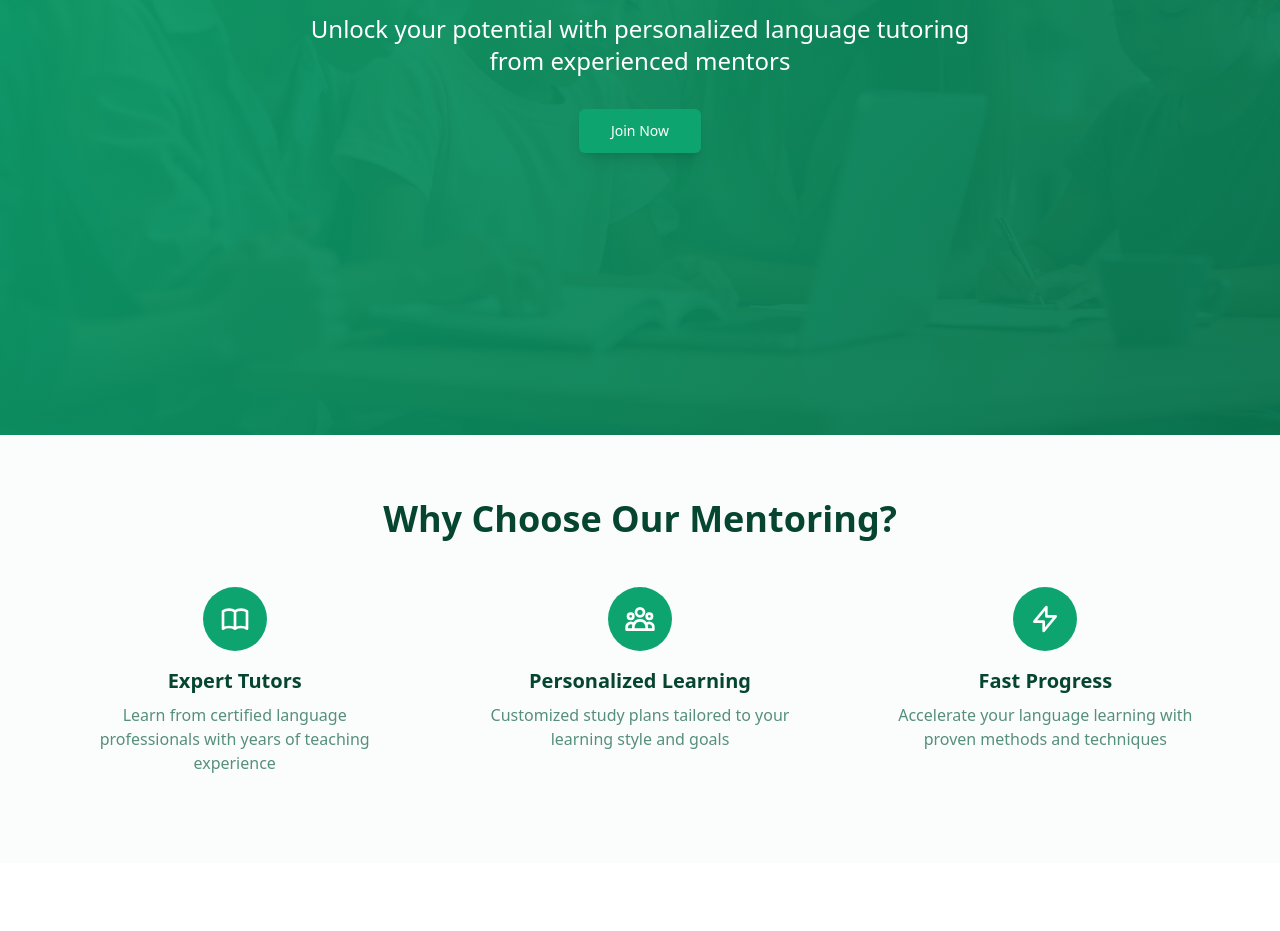
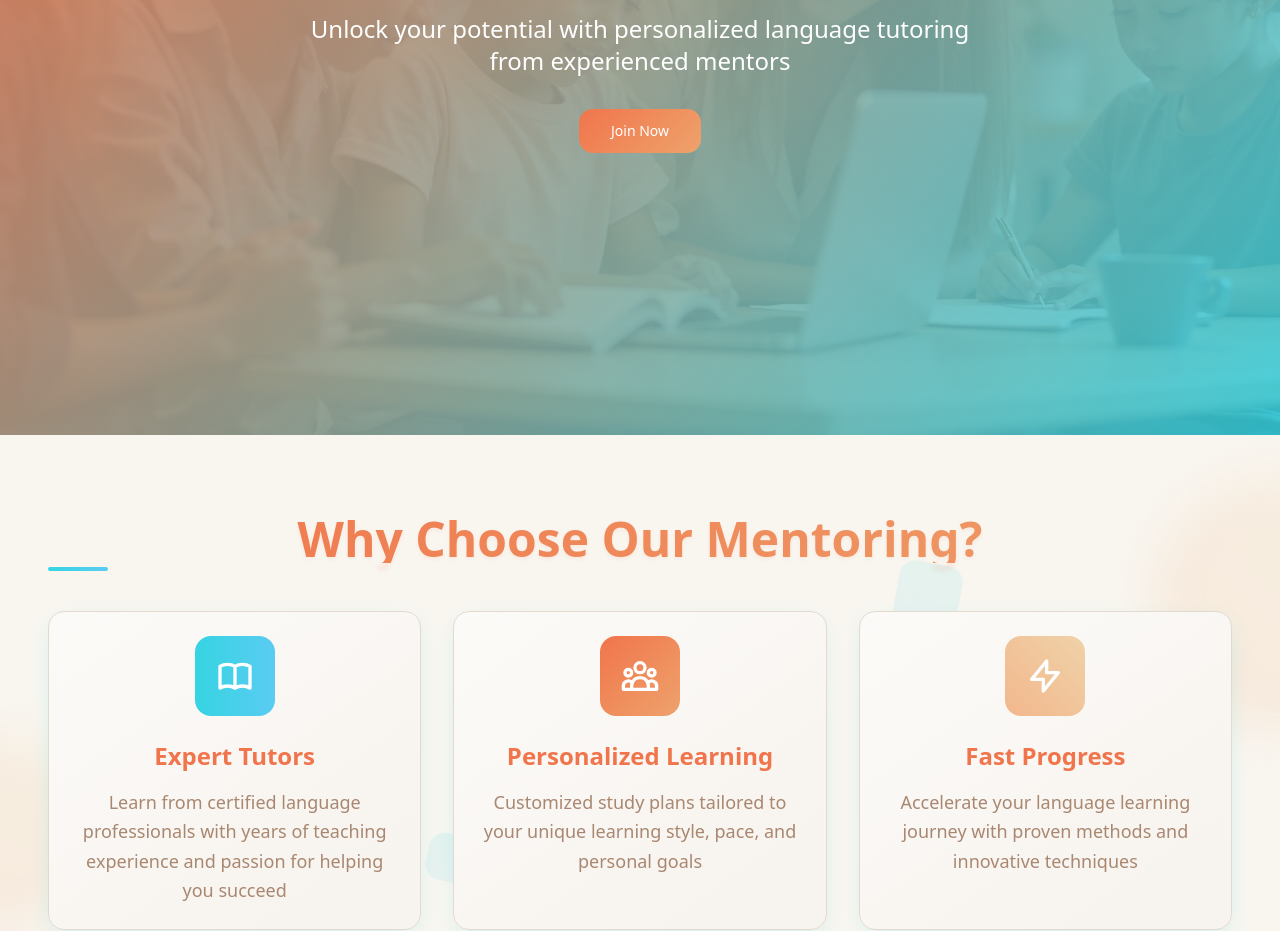
Before and after one commit to jumpmanjakes/word-weave-mentor, a React (Vite) app: page / in a window 1280 px wide. Shown: the part 430-1361 px from the top of the page. Before the commit the page ends 1293 px from the top, so only its background shows below. Built offline with nearby package versions, Linux system fonts and the light colour scheme; the HTML template or start-up script is replaced by a standard one.

Commit message:
Refactor for quirkier design

```diff
--- a/src/index.css
+++ b/src/index.css
@@ -8,43 +8,60 @@ All colors MUST be HSL.
 
 @layer base {
   :root {
-    --background: 0 0% 100%;
-    --foreground: 159 84% 15%;
+    /* 70% - Warm neutral base (cream/beige for friendliness) */
+    --background: 35 45% 96%;
+    --foreground: 25 15% 25%;
 
-    --card: 0 0% 100%;
-    --card-foreground: 159 84% 15%;
+    --card: 35 40% 98%;
+    --card-foreground: 25 15% 25%;
 
-    --popover: 0 0% 100%;
-    --popover-foreground: 159 84% 15%;
+    --popover: 35 40% 98%;
+    --popover-foreground: 25 15% 25%;
 
-    --primary: 159 84% 35%;
+    /* 20% - Secondary warm coral/orange for energy */
+    --primary: 15 85% 62%;
     --primary-foreground: 0 0% 100%;
 
-    --secondary: 159 30% 94%;
-    --secondary-foreground: 159 84% 15%;
+    --secondary: 25 65% 88%;
+    --secondary-foreground: 25 35% 25%;
 
-    --muted: 159 15% 96%;
-    --muted-foreground: 159 25% 45%;
+    --muted: 35 25% 92%;
+    --muted-foreground: 25 25% 55%;
 
-    --accent: 159 84% 25%;
+    /* 10% - Accent bright teal for pop */
+    --accent: 185 75% 55%;
     --accent-foreground: 0 0% 100%;
 
-    --destructive: 0 84.2% 60.2%;
-    --destructive-foreground: 210 40% 98%;
+    --destructive: 0 84% 60%;
+    --destructive-foreground: 0 0% 98%;
 
-    --border: 159 20% 90%;
-    --input: 159 20% 90%;
-    --ring: 159 84% 35%;
+    --border: 35 25% 85%;
+    --input: 35 25% 90%;
+    --ring: 185 75% 55%;
 
-    /* Custom design tokens */
-    --primary-light: 159 60% 85%;
-    --primary-dark: 159 84% 25%;
-    --gradient-primary: linear-gradient(135deg, hsl(159 84% 35%), hsl(159 84% 45%));
-    --gradient-hero: linear-gradient(135deg, hsl(159 84% 35% / 0.95), hsl(159 84% 25% / 0.95));
-    --shadow-elegant: 0 10px 30px -10px hsl(159 84% 35% / 0.3);
+    /* Custom artsy design tokens */
+    --primary-light: 15 70% 85%;
+    --primary-dark: 15 90% 45%;
+    --accent-light: 185 60% 80%;
+    --accent-dark: 185 85% 40%;
+
+    /* Playful gradients */
+    --gradient-primary: linear-gradient(135deg, hsl(15 85% 62%), hsl(25 80% 68%));
+    --gradient-hero: linear-gradient(135deg, hsl(15 85% 62% / 0.95), hsl(185 75% 55% / 0.85));
+    --gradient-card: linear-gradient(145deg, hsl(35 40% 98%), hsl(35 35% 95%));
+    --gradient-accent: linear-gradient(90deg, hsl(185 75% 55%), hsl(195 85% 65%));
+    --gradient-warm: linear-gradient(45deg, hsl(25 80% 75%), hsl(35 70% 80%));
+
+    /* Artsy shadows with color */
+    --shadow-elegant: 0 10px 30px -10px hsl(15 85% 62% / 0.25);
+    --shadow-accent: 0 8px 25px -8px hsl(185 75% 55% / 0.3);
+    --shadow-warm: 0 15px 35px -15px hsl(25 60% 70% / 0.4);
+    --shadow-playful: 0 20px 40px -20px hsl(15 70% 60% / 0.2), 0 5px 15px -5px hsl(185 60% 60% / 0.15);
+
     --transition-smooth: all 0.3s cubic-bezier(0.4, 0, 0.2, 1);
+    --transition-bouncy: all 0.4s cubic-bezier(0.68, -0.55, 0.265, 1.55);
 
-    --radius: 0.5rem;
+    --radius: 1rem;
 
     --sidebar-background: 0 0% 98%;
 
@@ -64,33 +81,34 @@ All colors MUST be HSL.
   }
 
   .dark {
-    --background: 222.2 84% 4.9%;
-    --foreground: 210 40% 98%;
+    /* Dark mode with warm undertones */
+    --background: 25 15% 8%;
+    --foreground: 35 40% 95%;
 
-    --card: 222.2 84% 4.9%;
-    --card-foreground: 210 40% 98%;
+    --card: 25 20% 12%;
+    --card-foreground: 35 40% 95%;
 
-    --popover: 222.2 84% 4.9%;
-    --popover-foreground: 210 40% 98%;
+    --popover: 25 20% 12%;
+    --popover-foreground: 35 40% 95%;
 
-    --primary: 210 40% 98%;
-    --primary-foreground: 222.2 47.4% 11.2%;
+    --primary: 15 80% 65%;
+    --primary-foreground: 25 15% 8%;
 
-    --secondary: 217.2 32.6% 17.5%;
-    --secondary-foreground: 210 40% 98%;
+    --secondary: 25 25% 18%;
+    --secondary-foreground: 35 40% 90%;
 
-    --muted: 217.2 32.6% 17.5%;
-    --muted-foreground: 215 20.2% 65.1%;
+    --muted: 25 20% 15%;
+    --muted-foreground: 35 20% 70%;
 
-    --accent: 217.2 32.6% 17.5%;
-    --accent-foreground: 210 40% 98%;
+    --accent: 185 70% 60%;
+    --accent-foreground: 25 15% 8%;
 
-    --destructive: 0 62.8% 30.6%;
-    --destructive-foreground: 210 40% 98%;
+    --destructive: 0 75% 55%;
+    --destructive-foreground: 35 40% 95%;
 
-    --border: 217.2 32.6% 17.5%;
-    --input: 217.2 32.6% 17.5%;
-    --ring: 212.7 26.8% 83.9%;
+    --border: 25 20% 20%;
+    --input: 25 20% 18%;
+    --ring: 185 70% 60%;
     --sidebar-background: 240 5.9% 10%;
     --sidebar-foreground: 240 4.8% 95.9%;
     --sidebar-primary: 224.3 76.3% 48%;
@@ -114,19 +132,96 @@ All colors MUST be HSL.
 
 @layer components {
   .hero-button {
-    @apply bg-primary hover:bg-accent text-primary-foreground px-8 py-4 rounded-lg font-semibold text-lg transition-all duration-300 shadow-lg hover:shadow-xl transform hover:-translate-y-1;
+    @apply px-8 py-4 rounded-2xl font-bold text-lg text-white relative overflow-hidden;
+    background: var(--gradient-primary);
+    box-shadow: var(--shadow-playful);
+    transition: var(--transition-bouncy);
+    transform: perspective(1000px) rotateX(0deg);
+  }
+
+  .hero-button:hover {
+    transform: perspective(1000px) rotateX(-8deg) translateY(-4px);
+    box-shadow: var(--shadow-warm);
+  }
+
+  .hero-button::before {
+    content: '';
+    position: absolute;
+    top: 0;
+    left: -100%;
+    width: 100%;
+    height: 100%;
+    background: linear-gradient(90deg, transparent, hsl(0 0% 100% / 0.2), transparent);
+    transition: var(--transition-smooth);
+  }
+
+  .hero-button:hover::before {
+    left: 100%;
   }
 
   .nav-link {
-    @apply text-foreground hover:text-primary transition-colors duration-200 font-medium;
+    @apply text-foreground hover:text-primary font-medium relative;
+    transition: var(--transition-smooth);
+  }
+
+  .nav-link::after {
+    content: '';
+    position: absolute;
+    bottom: -4px;
+    left: 0;
+    width: 0;
+    height: 3px;
+    background: var(--gradient-accent);
+    border-radius: 2px;
+    transition: var(--transition-bouncy);
+  }
+
+  .nav-link:hover::after {
+    width: 100%;
   }
 
   .tutor-card {
-    @apply bg-card border border-border rounded-xl p-6 shadow-lg hover:shadow-xl transition-all duration-300 transform hover:-translate-y-2;
+    @apply rounded-3xl p-8 relative overflow-hidden;
+    background: var(--gradient-card);
+    border: 2px solid hsl(var(--border));
+    box-shadow: var(--shadow-elegant);
+    transition: var(--transition-bouncy);
+  }
+
+  .tutor-card::before {
+    content: '';
+    position: absolute;
+    top: 0;
+    left: 0;
+    right: 0;
+    height: 4px;
+    background: var(--gradient-accent);
+    border-radius: 0 0 1rem 1rem;
+  }
+
+  .tutor-card:hover {
+    transform: translateY(-8px) rotate(1deg);
+    box-shadow: var(--shadow-playful);
   }
 
   .section-title {
-    @apply text-3xl md:text-4xl font-bold text-foreground mb-6;
+    @apply text-4xl md:text-5xl font-black text-foreground mb-8 relative;
+    background: var(--gradient-primary);
+    background-clip: text;
+    -webkit-background-clip: text;
+    -webkit-text-fill-color: transparent;
+    text-shadow: 0 2px 4px hsl(var(--primary) / 0.1);
+  }
+
+  .section-title::after {
+    content: '';
+    position: absolute;
+    bottom: -8px;
+    left: 0;
+    width: 60px;
+    height: 4px;
+    background: var(--gradient-accent);
+    border-radius: 2px;
   }
 
   .gradient-bg {
@@ -136,4 +231,58 @@ All colors MUST be HSL.
   .hero-overlay {
     background: var(--gradient-hero);
   }
+
+  /* New quirky components */
+  .artsy-blob {
+    @apply absolute rounded-full opacity-20 blur-xl;
+    background: var(--gradient-warm);
+    animation: float 6s ease-in-out infinite;
+  }
+
+  .floating-shape {
+    @apply absolute rounded-2xl opacity-10;
+    background: var(--gradient-accent);
+    animation: rotate 20s linear infinite;
+  }
+
+  .feature-card {
+    @apply rounded-2xl p-6 relative overflow-hidden;
+    background: var(--gradient-card);
+    border: 1px solid hsl(var(--border));
+    box-shadow: var(--shadow-accent);
+    transition: var(--transition-bouncy);
+  }
+
+  .feature-card:hover {
+    transform: translateY(-4px) scale(1.02);
+    box-shadow: var(--shadow-playful);
+  }
+
+  .feature-card::before {
+    content: '';
+    position: absolute;
+    top: -2px;
+    left: -2px;
+    right: -2px;
+    bottom: -2px;
+    background: var(--gradient-accent);
+    border-radius: 1rem;
+    opacity: 0;
+    transition: var(--transition-smooth);
+    z-index: -1;
+  }
+
+  .feature-card:hover::before {
+    opacity: 0.3;
+  }
 }
+
+@keyframes float {
+  0%, 100% { transform: translateY(0px) rotate(0deg); }
+  50% { transform: translateY(-20px) rotate(10deg); }
+}
+
+@keyframes rotate {
+  from { transform: rotate(0deg); }
+  to { transform: rotate(360deg); }
+}
--- a/src/pages/Home.tsx
+++ b/src/pages/Home.tsx
@@ -33,36 +33,45 @@ const Home = () => {
       </section>
 
       {/* Features Section */}
-      <section className="py-16 px-4 bg-secondary/20">
-        <div className="container mx-auto">
+      <section className="relative py-20 px-4 overflow-hidden">
+        {/* Artsy background elements */}
+        <div className="artsy-blob w-64 h-64 top-10 -right-32"></div>
+        <div className="artsy-blob w-48 h-48 bottom-20 -left-24"></div>
+        <div className="floating-shape w-16 h-16 top-32 right-1/4"></div>
+        <div className="floating-shape w-12 h-12 bottom-32 left-1/3"></div>
+
+        <div className="container mx-auto relative z-10">
           <h2 className="section-title text-center">Why Choose Our Mentoring?</h2>
-          <div className="grid md:grid-cols-3 gap-8">
-            <div className="text-center p-6">
-              <div className="w-16 h-16 bg-primary rounded-full mx-auto mb-4 flex items-center justify-center">
-                <svg className="w-8 h-8 text-white" fill="none" stroke="currentColor" viewBox="0 0 24 24">
+          <div className="grid md:grid-cols-3 gap-8 mt-12">
+            <div className="feature-card text-center">
+              <div className="w-20 h-20 mx-auto mb-6 flex items-center justify-center rounded-2xl"
+                   style={{ background: 'var(--gradient-accent)' }}>
+                <svg className="w-10 h-10 text-white" fill="none" stroke="currentColor" viewBox="0 0 24 24">
                   <path strokeLinecap="round" strokeLinejoin="round" strokeWidth={2} d="M12 6.253v13m0-13C10.832 5.477 9.246 5 7.5 5S4.168 5.477 3 6.253v13C4.168 18.477 5.754 18 7.5 18s3.332.477 4.5 1.253m0-13C13.168 5.477 14.754 5 16.5 5c1.746 0 3.332.477 4.5 1.253v13C19.832 18.477 18.246 18 16.5 18c-1.746 0-3.332.477-4.5 1.253" />
                 </svg>
               </div>
-              <h3 className="text-xl font-semibold mb-2">Expert Tutors</h3>
-              <p className="text-muted-foreground">Learn from certified language professionals with years of teaching experience</p>
+              <h3 className="text-2xl font-bold mb-4 text-primary">Expert Tutors</h3>
+              <p className="text-muted-foreground text-lg leading-relaxed">Learn from certified language professionals with years of teaching experience and passion for helping you succeed</p>
             </div>
-            <div className="text-center p-6">
-              <div className="w-16 h-16 bg-primary rounded-full mx-auto mb-4 flex items-center justify-center">
-                <svg className="w-8 h-8 text-white" fill="none" stroke="currentColor" viewBox="0 0 24 24">
+            <div className="feature-card text-center">
+              <div className="w-20 h-20 mx-auto mb-6 flex items-center justify-center rounded-2xl"
+                   style={{ background: 'var(--gradient-primary)' }}>
+                <svg className="w-10 h-10 text-white" fill="none" stroke="currentColor" viewBox="0 0 24 24">
                   <path strokeLinecap="round" strokeLinejoin="round" strokeWidth={2} d="M17 20h5v-2a3 3 0 00-5.356-1.857M17 20H7m10 0v-2c0-.656-.126-1.283-.356-1.857M7 20H2v-2a3 3 0 015.356-1.857M7 20v-2c0-.656.126-1.283.356-1.857m0 0a5.002 5.002 0 019.288 0M15 7a3 3 0 11-6 0 3 3 0 016 0zm6 3a2 2 0 11-4 0 2 2 0 014 0zM7 10a2 2 0 11-4 0 2 2 0 014 0z" />
                 </svg>
               </div>
-              <h3 className="text-xl font-semibold mb-2">Personalized Learning</h3>
-              <p className="text-muted-foreground">Customized study plans tailored to your learning style and goals</p>
+              <h3 className="text-2xl font-bold mb-4 text-primary">Personalized Learning</h3>
+              <p className="text-muted-foreground text-lg leading-relaxed">Customized study plans tailored to your unique learning style, pace, and personal goals</p>
             </div>
-            <div className="text-center p-6">
-              <div className="w-16 h-16 bg-primary rounded-full mx-auto mb-4 flex items-center justify-center">
-                <svg className="w-8 h-8 text-white" fill="none" stroke="currentColor" viewBox="0 0 24 24">
+            <div className="feature-card text-center">
+              <div className="w-20 h-20 mx-auto mb-6 flex items-center justify-center rounded-2xl"
+                   style={{ background: 'var(--gradient-warm)' }}>
+                <svg className="w-10 h-10 text-white" fill="none" stroke="currentColor" viewBox="0 0 24 24">
                   <path strokeLinecap="round" strokeLinejoin="round" strokeWidth={2} d="M13 10V3L4 14h7v7l9-11h-7z" />
                 </svg>
               </div>
-              <h3 className="text-xl font-semibold mb-2">Fast Progress</h3>
-              <p className="text-muted-foreground">Accelerate your language learning with proven methods and techniques</p>
+              <h3 className="text-2xl font-bold mb-4 text-primary">Fast Progress</h3>
+              <p className="text-muted-foreground text-lg leading-relaxed">Accelerate your language learning journey with proven methods and innovative techniques</p>
             </div>
           </div>
         </div>
```
